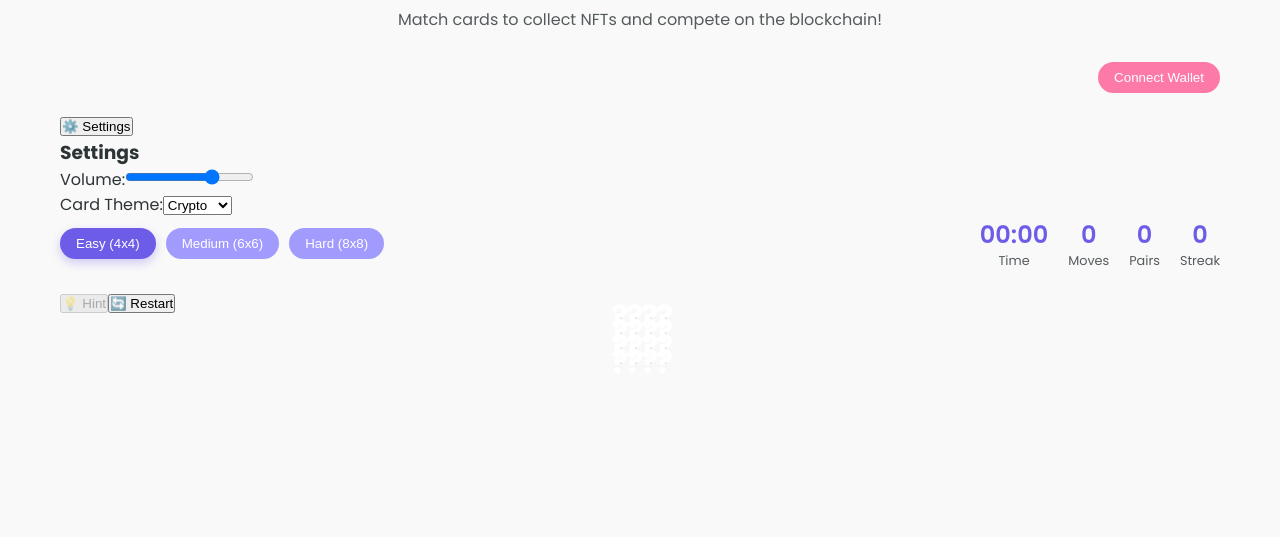
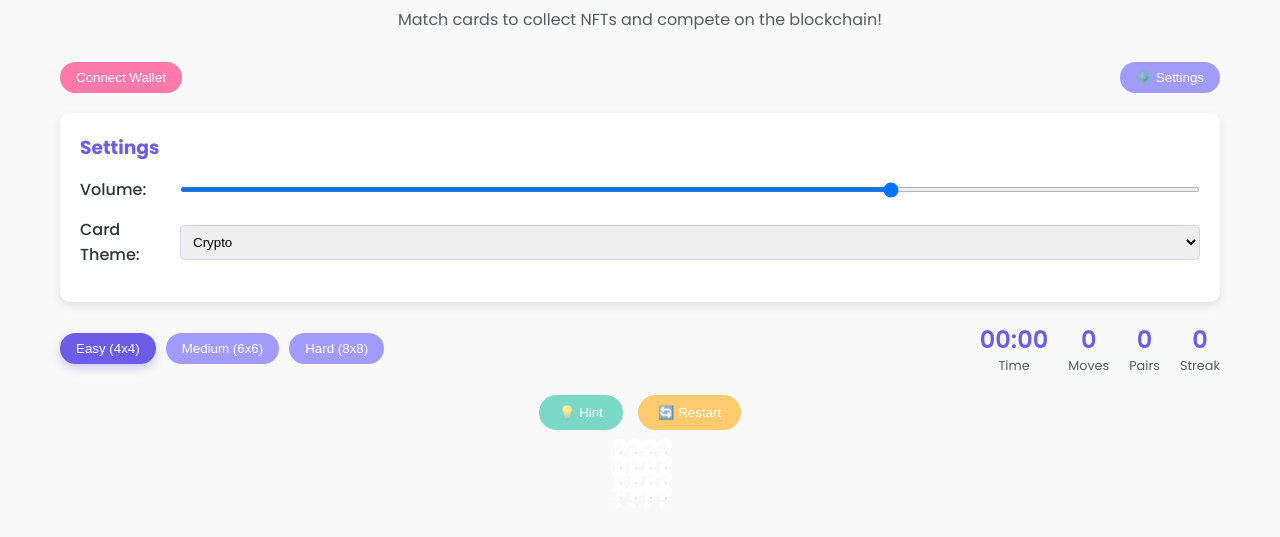
Before and after one commit to kianjib7/nft-memory-card, a website: page index.html in a window 1280 px wide. Both pictures are taken after a click on the button "⚙️ Settings". Shown: the part 83-620 px from the top of the page. Drawn offline with nearby package versions, Linux system fonts and the light colour scheme; grey boxes are pictures that could not be loaded.

Commit message:
Add styling for player name input field in game complete modal

```diff
--- a/styles.css
+++ b/styles.css
@@ -51,6 +51,72 @@ h1 {
 }
 
 /* Game Controls */
+.game-controls-top {
+  display: flex;
+  justify-content: space-between;
+  align-items: center;
+  margin-bottom: 20px;
+}
+
+.settings-btn {
+  background-color: var(--secondary);
+  color: white;
+  border: none;
+  padding: 8px 16px;
+  border-radius: 20px;
+  cursor: pointer;
+  font-weight: 500;
+  transition: all 0.3s ease;
+  display: flex;
+  align-items: center;
+  gap: 5px;
+}
+
+.settings-btn:hover {
+  background-color: var(--primary);
+  transform: translateY(-2px);
+}
+
+.settings-panel {
+  background-color: white;
+  border-radius: 10px;
+  padding: 20px;
+  margin-bottom: 20px;
+  box-shadow: 0 4px 10px rgba(0, 0, 0, 0.1);
+}
+
+.settings-panel h3 {
+  color: var(--primary);
+  margin-bottom: 15px;
+}
+
+.setting-item {
+  display: flex;
+  align-items: center;
+  margin-bottom: 15px;
+}
+
+.setting-item label {
+  width: 100px;
+  font-weight: 500;
+}
+
+.setting-item input[type="range"] {
+  flex: 1;
+  height: 5px;
+  background: var(--secondary);
+  outline: none;
+  border-radius: 5px;
+}
+
+.setting-item select {
+  flex: 1;
+  padding: 8px;
+  border: 1px solid var(--card-border);
+  border-radius: 5px;
+  outline: none;
+}
+
 .game-controls {
   display: flex;
   justify-content: space-between;
@@ -109,12 +175,53 @@ h1 {
   opacity: 0.8;
 }
 
+/* Game Actions */
+.game-actions {
+  display: flex;
+  justify-content: center;
+  gap: 15px;
+  margin-bottom: 20px;
+}
+
+.action-btn {
+  background-color: var(--secondary);
+  color: white;
+  border: none;
+  padding: 10px 20px;
+  border-radius: 25px;
+  cursor: pointer;
+  font-weight: 500;
+  transition: all 0.3s ease;
+  display: flex;
+  align-items: center;
+  gap: 5px;
+}
+
+.action-btn:hover:not(:disabled) {
+  background-color: var(--primary);
+  transform: translateY(-2px);
+}
+
+.action-btn:disabled {
+  opacity: 0.5;
+  cursor: not-allowed;
+}
+
+.hint-btn {
+  background-color: #00b894;
+}
+
+.restart-btn {
+  background-color: #fdcb6e;
+}
+
 /* Game Board */
 .game-board {
   display: grid;
   gap: 15px;
   margin: 0 auto;
   perspective: 1000px;
+  position: relative;
 }
 
 .grid-4x4 {
@@ -188,6 +295,61 @@ h1 {
   object-fit: contain;
 }
 
+/* Special Effects */
+.special-effect {
+  position: absolute;
+  z-index: 10;
+  font-size: 2rem;
+  pointer-events: none;
+  animation: fadeOut 1s ease-out;
+}
+
+.effect-match {
+  color: #00b894;
+  animation: matchEffect 1s ease-out;
+}
+
+.effect-complete {
+  color: #fdcb6e;
+  font-size: 3rem;
+  animation: completeEffect 1s ease-out;
+}
+
+@keyframes fadeOut {
+  0% { opacity: 1; }
+  100% { opacity: 0; }
+}
+
+@keyframes matchEffect {
+  0% {
+    opacity: 0;
+    transform: scale(0.5);
+  }
+  50% {
+    opacity: 1;
+    transform: scale(1.5);
+  }
+  100% {
+    opacity: 0;
+    transform: scale(1);
+  }
+}
+
+@keyframes completeEffect {
+  0% {
+    opacity: 0;
+    transform: scale(0.5) rotate(-10deg);
+  }
+  50% {
+    opacity: 1;
+    transform: scale(1.5) rotate(10deg);
+  }
+  100% {
+    opacity: 0;
+    transform: scale(1) rotate(0);
+  }
+}
+
 /* Game Complete Modal */
 .modal-overlay {
   position: fixed;
@@ -209,6 +371,18 @@ h1 {
   text-align: center;
   max-width: 500px;
   width: 90%;
+  animation: modalAppear 0.5s ease-out;
+}
+
+@keyframes modalAppear {
+  0% {
+    opacity: 0;
+    transform: translateY(30px);
+  }
+  100% {
+    opacity: 1;
+    transform: translateY(0);
+  }
 }
 
 .modal h2 {
@@ -218,6 +392,32 @@ h1 {
 
 .modal p {
   margin-bottom: 10px;
+}
+
+.modal-input {
+  margin: 20px 0;
+  text-align: left;
+}
+
+.modal-input label {
+  display: block;
+  margin-bottom: 5px;
+  font-weight: 500;
+  color: var(--primary);
+}
+
+.modal-input input {
+  width: 100%;
+  padding: 10px;
+  border: 2px solid var(--card-border);
+  border-radius: 8px;
+  font-size: 16px;
+  outline: none;
+  transition: border-color 0.3s;
+}
+
+.modal-input input:focus {
+  border-color: var(--primary);
 }
 
 .modal-buttons {
@@ -251,7 +451,6 @@ h1 {
 .wallet-section {
   display: flex;
   justify-content: flex-end;
-  margin-bottom: 20px;
 }
 
 .wallet-btn {
```
